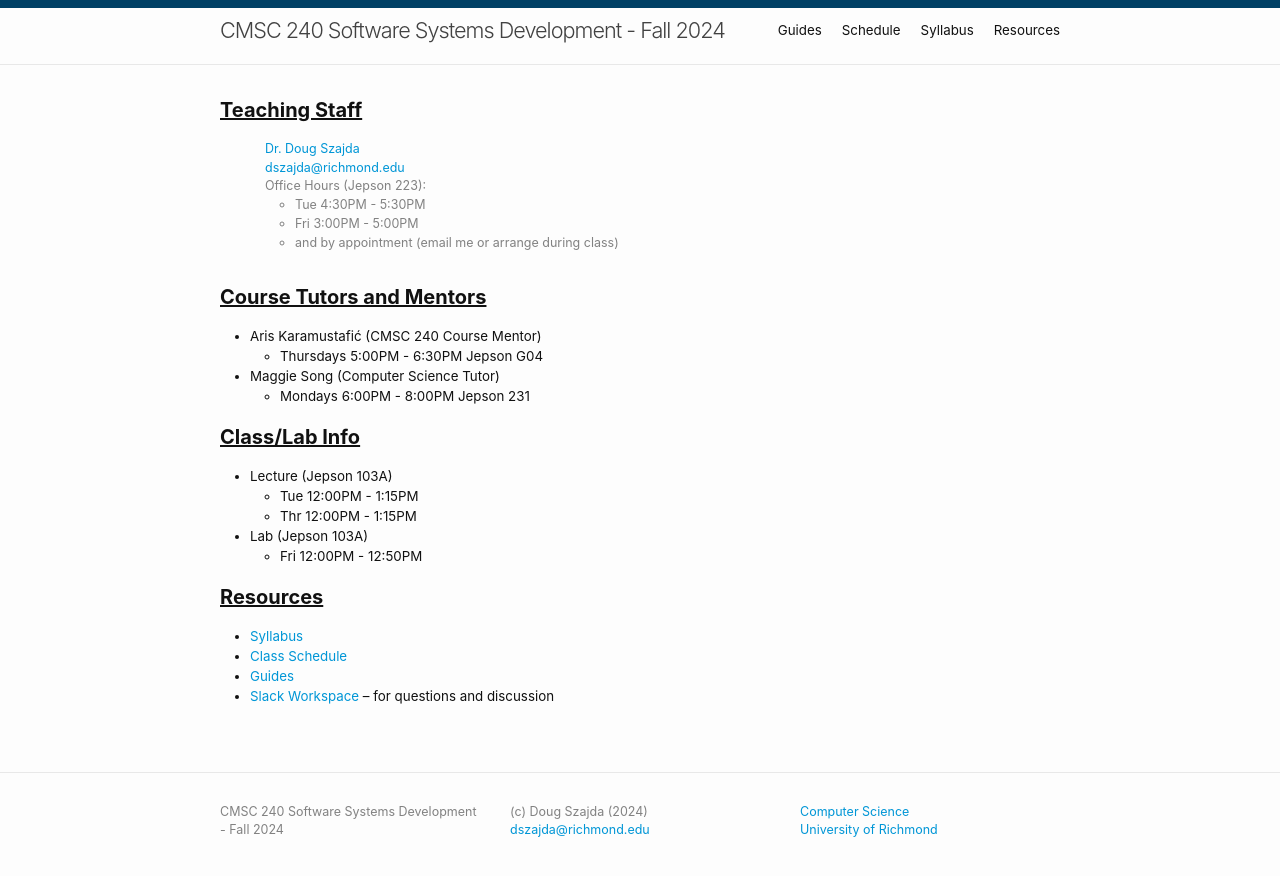
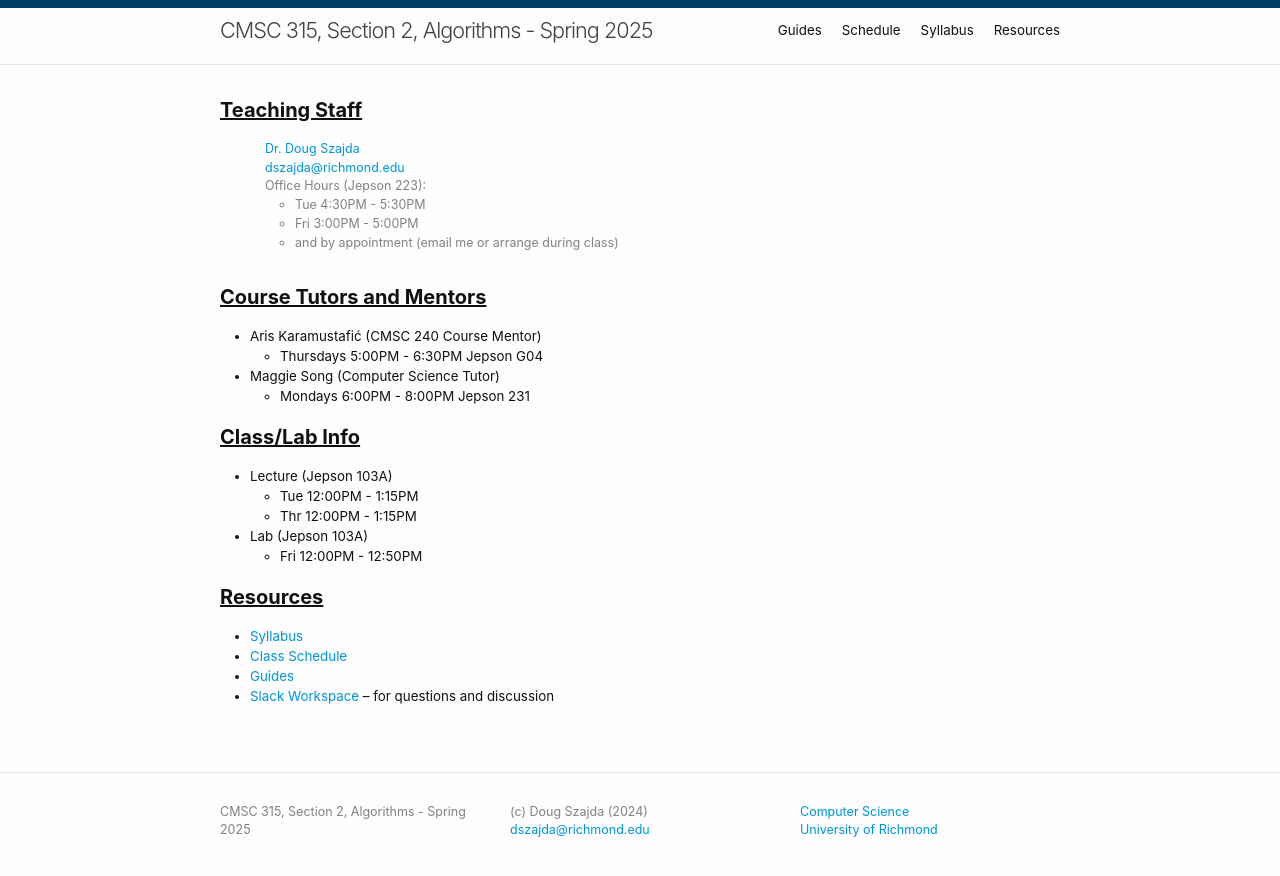
Before and after one commit to CMSC315-S2-Spring-2025/CMSC315-S2-Spring-2025.github.io, a Jekyll site: the page built from index.md, in a window 1280 px wide. Shown: the top 876 px of the page. Built offline with Jekyll 4.4.1, drawn with Linux system fonts in a browser that asks for light colours.

Commit message:
Modified _config.yml to correct base URL, etc.

```diff
--- a/_config.yml
+++ b/_config.yml
@@ -13,16 +13,16 @@
 # you will see them accessed via {{ site.title }}, {{ site.email }}, and so on.
 # You can create any custom variable you would like, and they will be accessible
 # in the templates via {{ site.myvariable }}.
-title: CMSC 240 Software Systems Development - Fall 2024
+title: CMSC 315, Section 2, Algorithms - Spring 2025
 email: dszajda@richmond.edu
 author: Doug Szajda
 description: > # this means to ignore newlines until "baseurl:"
-  CMSC 240 Software Systems Development - Fall 2024
+  CMSC 315, Section 2, Algorithms - Spring 2025
 
-baseurl: "/cmsc240-f24-s2.github.io" # the subpath of your site, e.g. /blog
-url: "https://cmsc240-f24-dcs.github.io/cmsc240-f24-s2.github.io" # the base hostname & protocol for your site, e.g. http://example.com
+baseurl: "/CMSC315-S2-Spring-2025.github.io" # the subpath of your site, e.g. /blog
+url: "https://CMSC315-S2-Spring-2025.github.io" # the base hostname & protocol for your site, e.g. http://example.com
 # twitter_username: jekyllrb
-github_username: cmsc240-f24-dcs
+github_username: CMSC315-S2-Spring-2025
 
 # destination: ./docs
 
```
